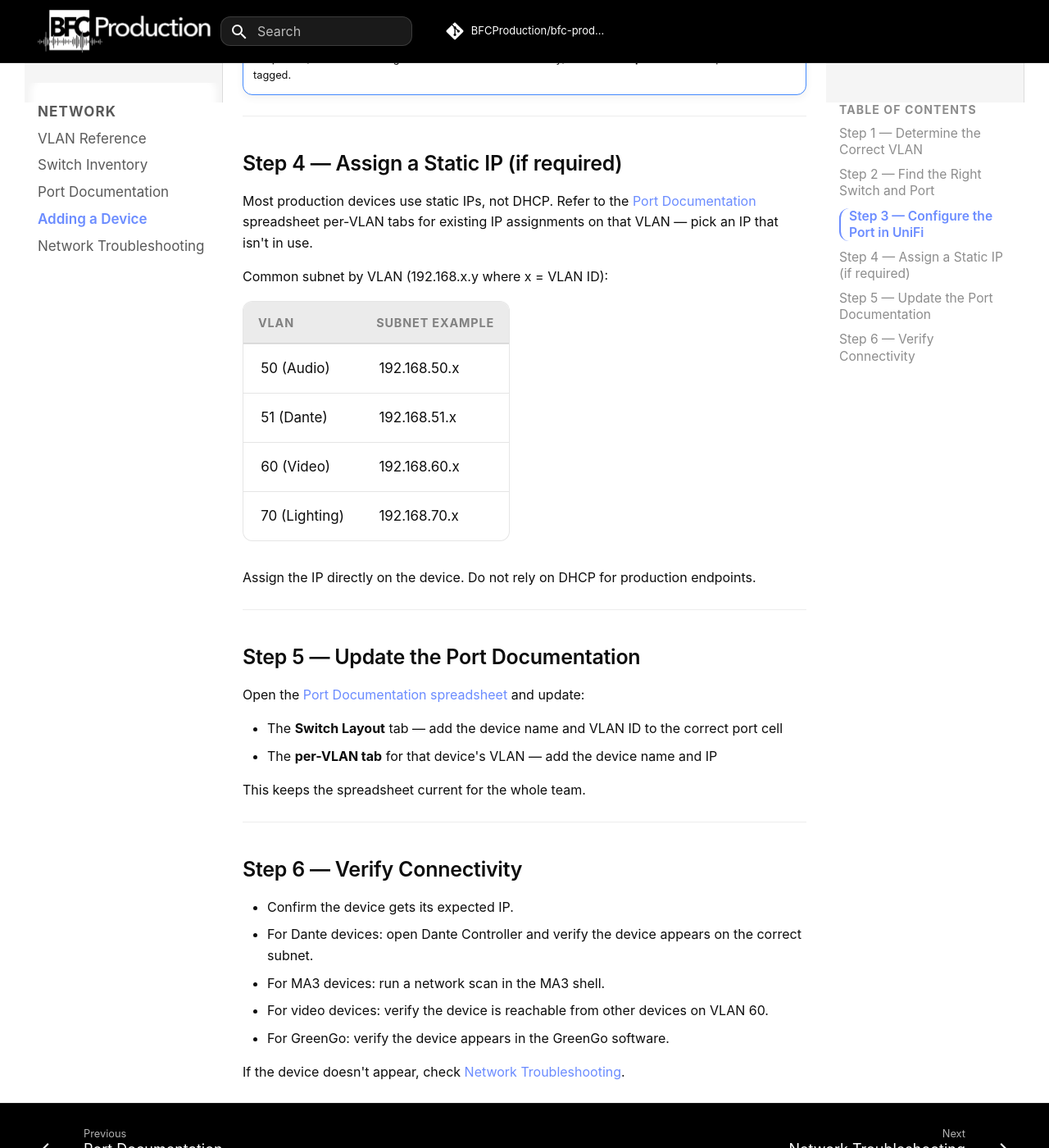
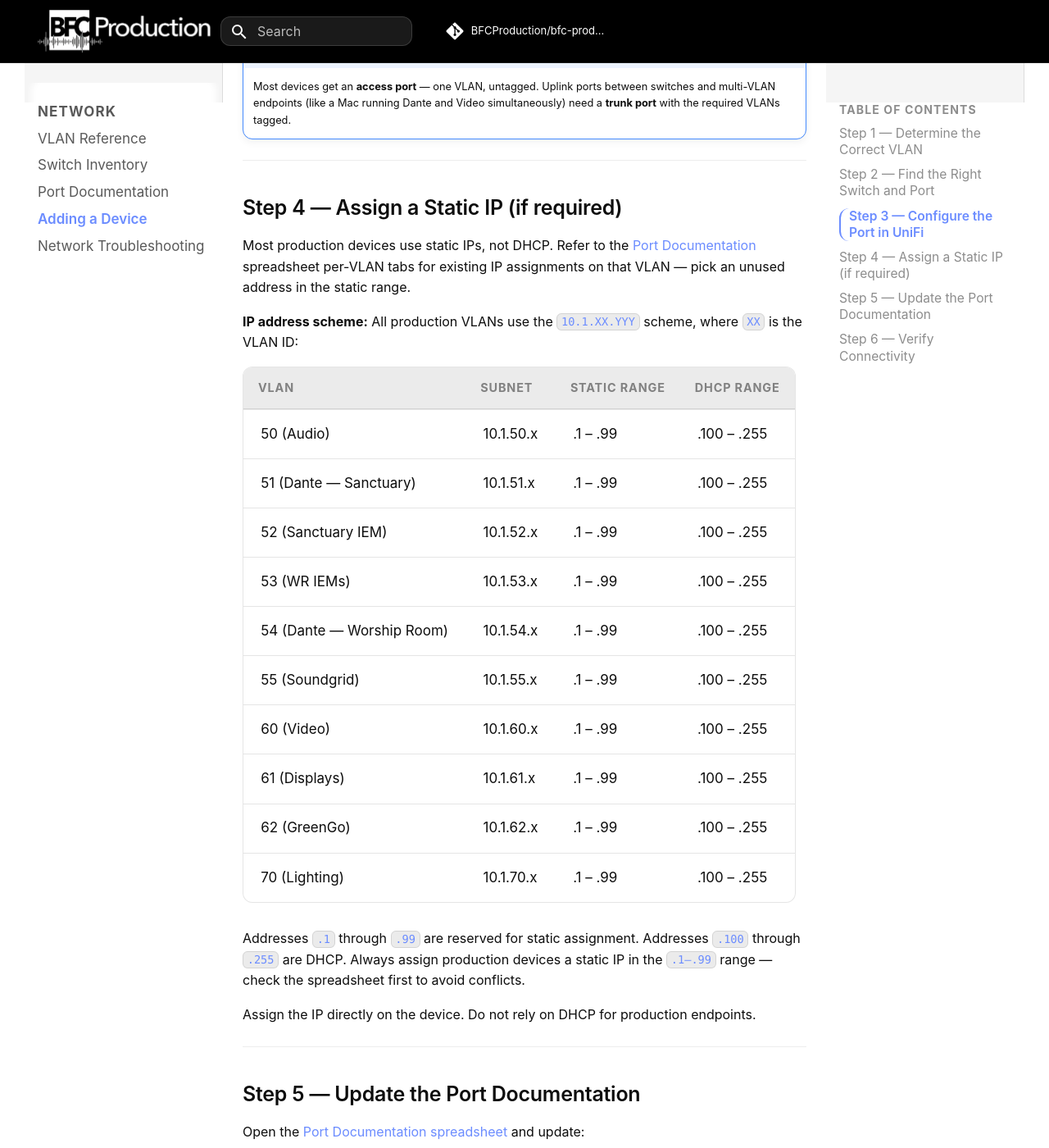
Before and after one commit to BFCProduction/bfc-production-support, an MkDocs documentation site: the page built from docs/network/adding-a-device.md, in a window 1280 px wide and 1400 px high, scrolled down 2364 px. Shown: the whole window at 82% size. Built offline with MkDocs 1.6.1 and Material for MkDocs 9.7.7, drawn with Linux system fonts in a browser that asks for light colours; comment, search, counter and statistics services are not loaded; some of the changed text lies outside the part shown.

Commit message:
correct VLAN labels, IP scheme, and table order in Network section
- VLAN 51 is Dante — Sanctuary, not generic Dante endpoint
- VLAN 54 is Dante — Worship Room, not Dante wireless rack
- Adding a Device VLAN table now sorted numerically by VLAN ID
- Step 4 IP examples corrected from 192.168.x.x to 10.1.XX.x scheme
- Static range (.1–.99) and DHCP range (.100–.255) documented

Co-Authored-By: Claude Sonnet 4.6 <noreply@anthropic.com>

```diff
--- a/docs/network/adding-a-device.md
+++ b/docs/network/adding-a-device.md
@@ -8,21 +8,21 @@ Use this guide when connecting a new or relocated device to the production netwo
 
 Match the device type to its VLAN. If unsure, check the [VLAN Reference](vlan-reference.md).
 
-| Device type | VLAN |
-|-------------|------|
-| Dante endpoint (audio interface, stagebox, amplifier) | 51 |
-| Dante wireless rack | 54 |
-| Wireless IEM system | 53 |
-| Sanctuary IEM system | 52 |
-| Waves Soundgrid server or satellite | 55 |
-| General audio (console, Mac running audio software, REAPER, SMAART) | 50 |
-| Video (ATEM, NDI device, CG machine, ProPresenter, PTZ) | 60 |
-| Displays and signage | 61 |
-| GreenGo intercom | 62 |
-| MA3 console, NPU, L-Node | 70 |
-| ControlFlex, GPIO, show control | 70 |
-| Security cameras | 47 |
-| UniFi AP or switch (management) | 1 |
+| VLAN | Device type |
+|------|-------------|
+| 1 | UniFi AP or switch (management) |
+| 20 | Guest Wi-Fi device |
+| 47 | Security cameras |
+| 50 | General audio — console, Mac running audio software, REAPER, SMAART |
+| 51 | Dante — Sanctuary (audio interfaces, stageboxes, amplifiers in the Sanctuary) |
+| 52 | Sanctuary IEM system |
+| 53 | Wireless IEM system |
+| 54 | Dante — Worship Room (audio interfaces, stageboxes, amplifiers in the Worship Room) |
+| 55 | Waves Soundgrid server or satellite |
+| 60 | Video — ATEM, NDI device, CG machine, ProPresenter, PTZ |
+| 61 | Displays and signage |
+| 62 | GreenGo intercom |
+| 70 | MA3 console, NPU, L-Node, ControlFlex, GPIO, show control |
 
 ---
 
@@ -59,16 +59,24 @@ Check the [Port Documentation](port-documentation.md) spreadsheet to find a free
 
 ## Step 4 — Assign a Static IP (if required)
 
-Most production devices use static IPs, not DHCP. Refer to the [Port Documentation](port-documentation.md) spreadsheet per-VLAN tabs for existing IP assignments on that VLAN — pick an IP that isn't in use.
+Most production devices use static IPs, not DHCP. Refer to the [Port Documentation](port-documentation.md) spreadsheet per-VLAN tabs for existing IP assignments on that VLAN — pick an unused address in the static range.
 
-Common subnet by VLAN (192.168.x.y where x = VLAN ID):
+**IP address scheme:** All production VLANs use the `10.1.XX.YYY` scheme, where `XX` is the VLAN ID:
 
-| VLAN | Subnet example |
-|------|---------------|
-| 50 (Audio) | 192.168.50.x |
-| 51 (Dante) | 192.168.51.x |
-| 60 (Video) | 192.168.60.x |
-| 70 (Lighting) | 192.168.70.x |
+| VLAN | Subnet | Static range | DHCP range |
+|------|--------|-------------|------------|
+| 50 (Audio) | 10.1.50.x | .1 – .99 | .100 – .255 |
+| 51 (Dante — Sanctuary) | 10.1.51.x | .1 – .99 | .100 – .255 |
+| 52 (Sanctuary IEM) | 10.1.52.x | .1 – .99 | .100 – .255 |
+| 53 (WR IEMs) | 10.1.53.x | .1 – .99 | .100 – .255 |
+| 54 (Dante — Worship Room) | 10.1.54.x | .1 – .99 | .100 – .255 |
+| 55 (Soundgrid) | 10.1.55.x | .1 – .99 | .100 – .255 |
+| 60 (Video) | 10.1.60.x | .1 – .99 | .100 – .255 |
+| 61 (Displays) | 10.1.61.x | .1 – .99 | .100 – .255 |
+| 62 (GreenGo) | 10.1.62.x | .1 – .99 | .100 – .255 |
+| 70 (Lighting) | 10.1.70.x | .1 – .99 | .100 – .255 |
+
+Addresses `.1` through `.99` are reserved for static assignment. Addresses `.100` through `.255` are DHCP. Always assign production devices a static IP in the `.1–.99` range — check the spreadsheet first to avoid conflicts.
 
 Assign the IP directly on the device. Do not rely on DHCP for production endpoints.
 
```
Also changed, not shown: docs/network/vlan-reference.md (+3 -2 lines).
